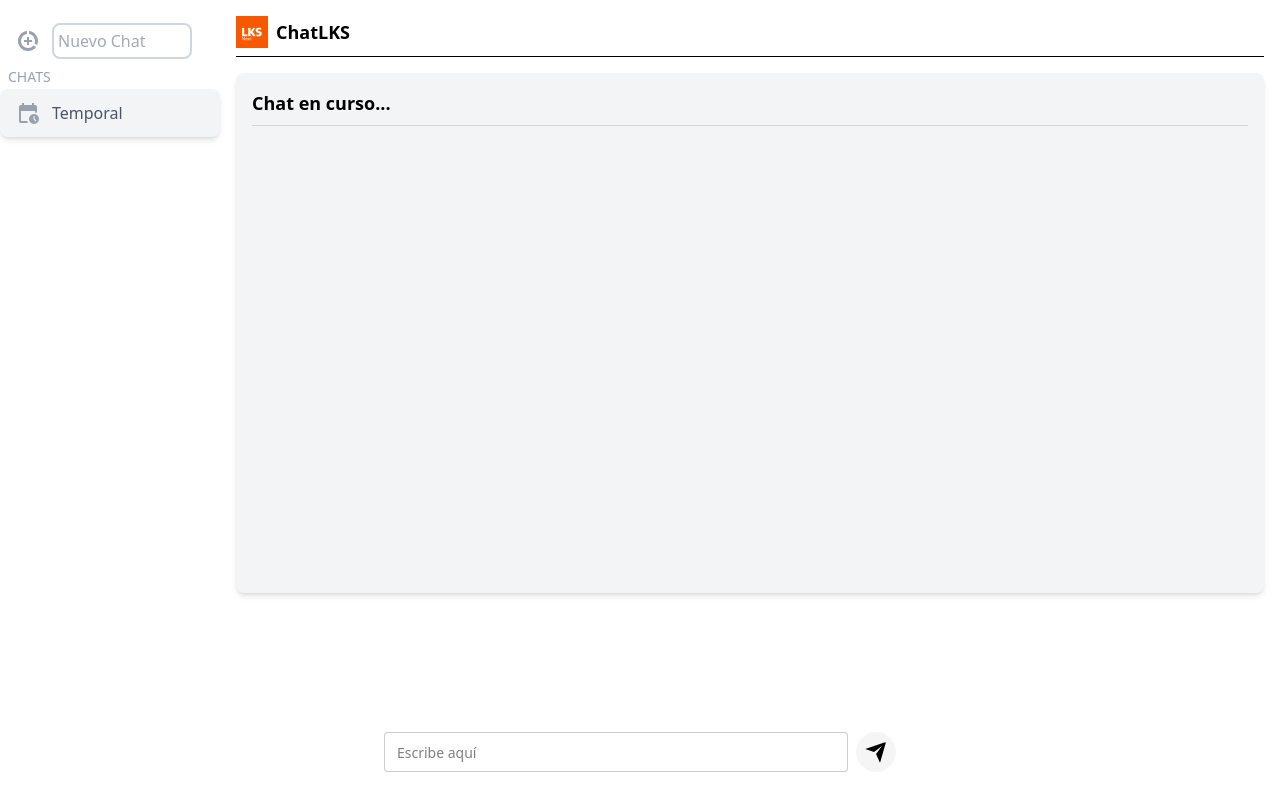
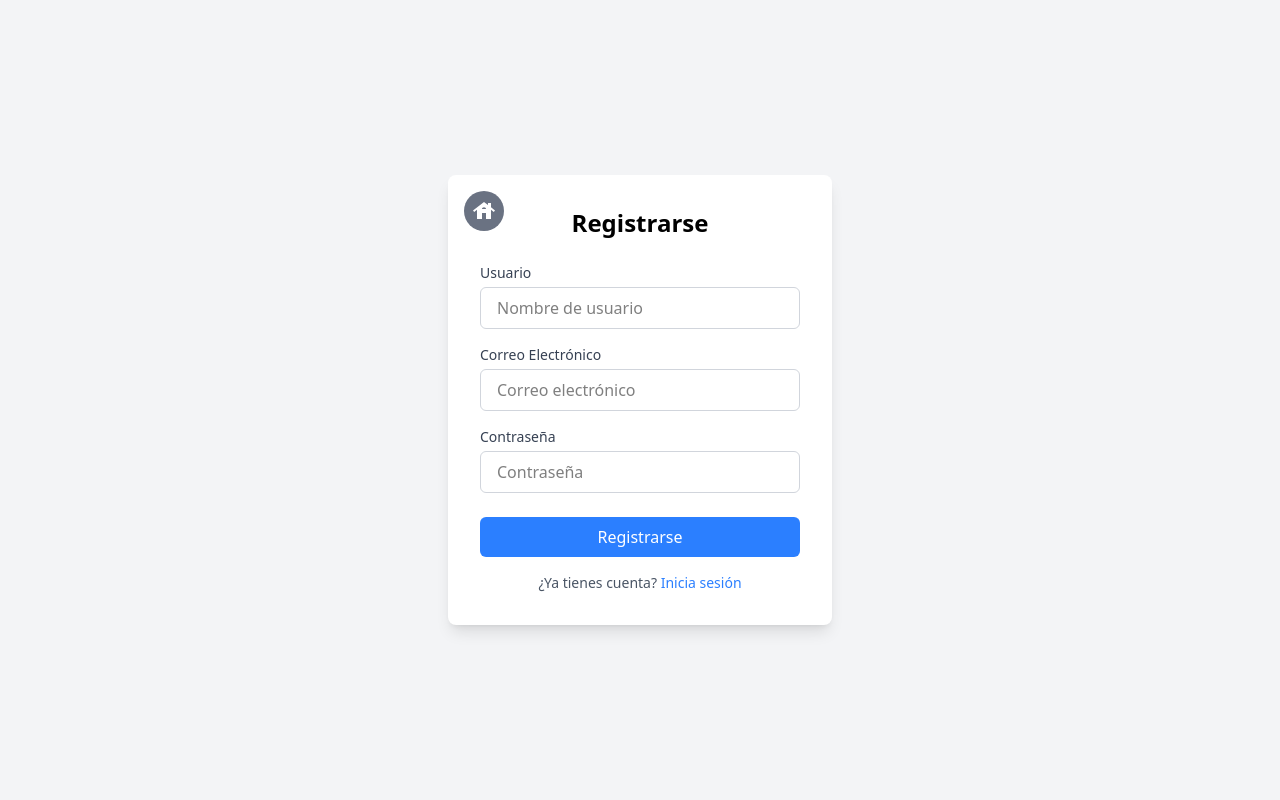
Before and after one commit to Miikeel16/CHATBOT, an Angular app: page /register in a window 1280 px wide. Before the commit this address led to /. Built offline with nearby package versions, Linux system fonts and the light colour scheme.

Commit message:
login + register

```diff
--- /dev/null
+++ b/src/app/chatbot/components/login/login.component.html
@@ -0,0 +1,34 @@
+<div class="flex justify-center items-center min-h-screen bg-gray-100">
+  <div class="bg-white p-8 rounded-lg shadow-lg w-full max-w-sm relative">
+    <!-- Botón para volver a la página principal (esquina superior izquierda) -->
+    <a href="/" class="absolute top-4 left-4 bg-gray-500 text-white p-2 rounded-full hover:bg-gray-600 transition">
+      <svg xmlns="http://www.w3.org/2000/svg" width="24" height="24" viewBox="0 0 24 24"><path fill="currentColor" d="M5 20v-9.15L2.2 13L1 11.4L12 3l4 3.05V4h3v4.35l4 3.05l-1.2 1.6l-2.8-2.15V20h-5v-6h-4v6zm5-9.975h4q0-.8-.6-1.313T12 8.2t-1.4.513t-.6 1.312"/></svg>
+    </a>
+
+    <h2 class="text-2xl font-semibold text-center mb-6">Iniciar Sesión</h2>
+
+    <form action="/login" method="POST">
+      <!-- Campo de usuario -->
+      <div class="mb-4">
+        <label for="username" class="block text-sm font-medium text-gray-700">Usuario</label>
+        <input type="text" id="username" name="username" class="mt-1 block w-full px-4 py-2 border border-gray-300 rounded-md focus:outline-none focus:ring-2 focus:ring-blue-500 focus:border-blue-500" placeholder="Usuario" required />
+      </div>
+
+      <!-- Campo de contraseña -->
+      <div class="mb-6">
+        <label for="password" class="block text-sm font-medium text-gray-700">Contraseña</label>
+        <input type="password" id="password" name="password" class="mt-1 block w-full px-4 py-2 border border-gray-300 rounded-md focus:outline-none focus:ring-2 focus:ring-blue-500 focus:border-blue-500" placeholder="Contraseña" required />
+      </div>
+
+      <!-- Botón de iniciar sesión -->
+      <button type="submit" class="w-full bg-blue-500 text-white py-2 rounded-md hover:bg-blue-600 focus:outline-none focus:ring-2 focus:ring-blue-500 transition">
+        Iniciar Sesión
+      </button>
+
+      <!-- Enlace para registrarse -->
+      <p class="mt-4 text-center text-sm text-gray-600">
+        ¿No tienes cuenta? <a href="/register" class="text-blue-500 hover:text-blue-700">Regístrate</a>
+      </p>
+    </form>
+  </div>
+</div>
--- /dev/null
+++ b/src/app/chatbot/components/login/login.component.ts
@@ -0,0 +1,9 @@
+import { ChangeDetectionStrategy, Component } from '@angular/core';
+
+@Component({
+  selector: 'app-login',
+  imports: [],
+  templateUrl: './login.component.html',
+  changeDetection: ChangeDetectionStrategy.OnPush,
+})
+export class LoginComponent { }
--- a/src/app/chatbot/components/question-bar/question-bar.component.html
+++ b/src/app/chatbot/components/question-bar/question-bar.component.html
@@ -1,4 +1,11 @@
 <div class="flex flex-col sm:flex-row w-full">
+  <!-- Botón en la esquina superior derecha -->
+  <p class="fixed top-2 right-4 z-50 bg-gray-500  text-white px-4 py-2 rounded-md shadow-md hover:bg-blue-600 transition">
+    <a href="/login">
+    Iniciar Sesión
+  </a>
+  </p>
+
   <dashboard [chats]="chat()" />
   <div class="w-full">
     <h2 class="m-4 pb-2 text-lg font-semibold border-b border-black-300 flex items-center">
--- /dev/null
+++ b/src/app/chatbot/components/register/register.component.html
@@ -0,0 +1,40 @@
+<div class="flex justify-center items-center min-h-screen bg-gray-100">
+  <div class="bg-white p-8 rounded-lg shadow-lg w-full max-w-sm relative">
+    <!-- Botón para volver a la página principal (esquina superior derecha) -->
+    <a href="/" class="absolute top-4 left-4 bg-gray-500 text-white p-2 rounded-full hover:bg-gray-600 transition">
+      <svg xmlns="http://www.w3.org/2000/svg" width="24" height="24" viewBox="0 0 24 24"><path fill="currentColor" d="M5 20v-9.15L2.2 13L1 11.4L12 3l4 3.05V4h3v4.35l4 3.05l-1.2 1.6l-2.8-2.15V20h-5v-6h-4v6zm5-9.975h4q0-.8-.6-1.313T12 8.2t-1.4.513t-.6 1.312"/></svg>
+    </a>
+
+    <h2 class="text-2xl font-semibold text-center mb-6">Registrarse</h2>
+
+    <form action="/register" method="POST">
+      <!-- Campo de nombre de usuario -->
+      <div class="mb-4">
+        <label for="username" class="block text-sm font-medium text-gray-700">Usuario</label>
+        <input type="text" id="username" name="username" class="mt-1 block w-full px-4 py-2 border border-gray-300 rounded-md focus:outline-none focus:ring-2 focus:ring-blue-500 focus:border-blue-500" placeholder="Nombre de usuario" required />
+      </div>
+
+      <!-- Campo de correo electrónico -->
+      <div class="mb-4">
+        <label for="email" class="block text-sm font-medium text-gray-700">Correo Electrónico</label>
+        <input type="email" id="email" name="email" class="mt-1 block w-full px-4 py-2 border border-gray-300 rounded-md focus:outline-none focus:ring-2 focus:ring-blue-500 focus:border-blue-500" placeholder="Correo electrónico" required />
+      </div>
+
+      <!-- Campo de contraseña -->
+      <div class="mb-6">
+        <label for="password" class="block text-sm font-medium text-gray-700">Contraseña</label>
+        <input type="password" id="password" name="password" class="mt-1 block w-full px-4 py-2 border border-gray-300 rounded-md focus:outline-none focus:ring-2 focus:ring-blue-500 focus:border-blue-500" placeholder="Contraseña" required />
+      </div>
+
+      <!-- Botón de registrarse -->
+      <button type="submit" class="w-full bg-blue-500 text-white py-2 rounded-md hover:bg-blue-600 focus:outline-none focus:ring-2 focus:ring-blue-500 transition">
+        Registrarse
+      </button>
+
+      <!-- Enlace para iniciar sesión -->
+      <p class="mt-4 text-center text-sm text-gray-600">
+        ¿Ya tienes cuenta? <a href="/login" class="text-blue-500 hover:text-blue-700">Inicia sesión</a>
+      </p>
+    </form>
+  </div>
+</div>
--- /dev/null
+++ b/src/app/chatbot/components/register/register.component.ts
@@ -0,0 +1,9 @@
+import { ChangeDetectionStrategy, Component } from '@angular/core';
+
+@Component({
+  selector: 'app-register',
+  imports: [],
+  templateUrl: './register.component.html',
+  changeDetection: ChangeDetectionStrategy.OnPush,
+})
+export class RegisterComponent { }
```
Also changed, not shown: src/app/app.routes.ts (+8 -0 lines), src/app/chatbot/components/current-chat/current-chat.component.html (line endings or trailing spaces).
